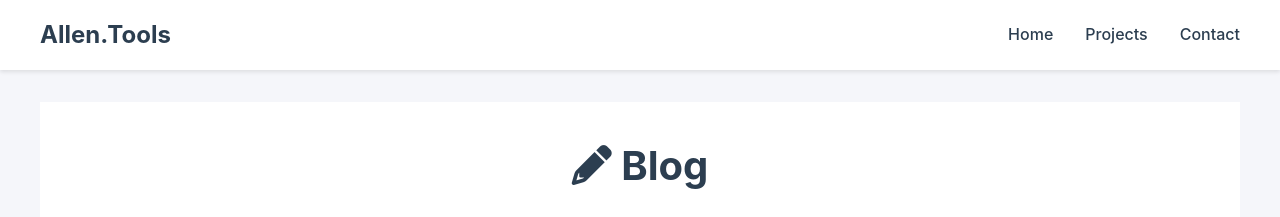
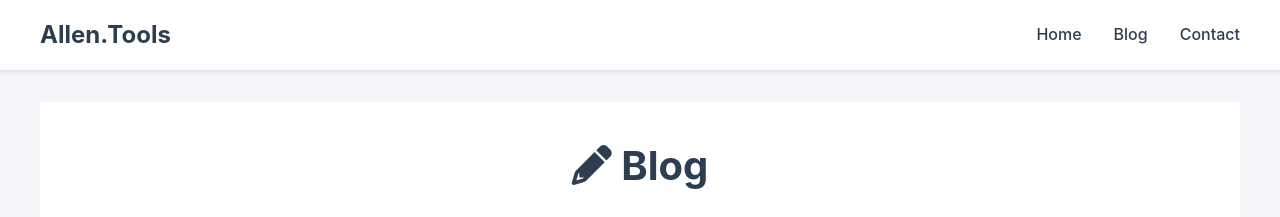
Before and after one commit to kayfay/allen.tools, a Jekyll site: the page blog/index.html, which Jekyll copies as it is, in a window 1280 px wide. Shown: the top 217 px of the page. Built offline with Jekyll 4.4.1, drawn with Linux system fonts in a browser that asks for light colours.

Commit message:
Fix navigation: redirect projects to blog and update all links

```diff
--- a/_layouts/default.html
+++ b/_layouts/default.html
@@ -15,7 +15,7 @@
             </div>
             <ul class="nav-links">
                 <li><a href="{{ '/' | relative_url }}">Home</a></li>
-                <li><a href="{{ '/projects' | relative_url }}">Blog</a></li>
+                <li><a href="{{ '/blog' | relative_url }}">Blog</a></li>
                 <li><a href="{{ '/contact' | relative_url }}">Contact</a></li>
             </ul>
             <div class="social-links">
--- a/blog/index.html
+++ b/blog/index.html
@@ -216,7 +216,7 @@
             </div>
             <ul class="blog-nav-links">
                 <li><a href="/">Home</a></li>
-                <li><a href="/projects">Projects</a></li>
+                <li><a href="/blog">Blog</a></li>
                 <li><a href="/contact">Contact</a></li>
             </ul>
         </div>
--- a/blog/time-series-business-dashboard.html
+++ b/blog/time-series-business-dashboard.html
@@ -250,7 +250,7 @@
             </div>
             <ul class="blog-nav-links">
                 <li><a href="/">Home</a></li>
-                <li><a href="/projects">Projects</a></li>
+                <li><a href="/blog">Blog</a></li>
                 <li><a href="/contact">Contact</a></li>
             </ul>
         </div>
```
Also changed, not shown: index.md (+1 -1 lines), blog.md (renamed from projects.md).
